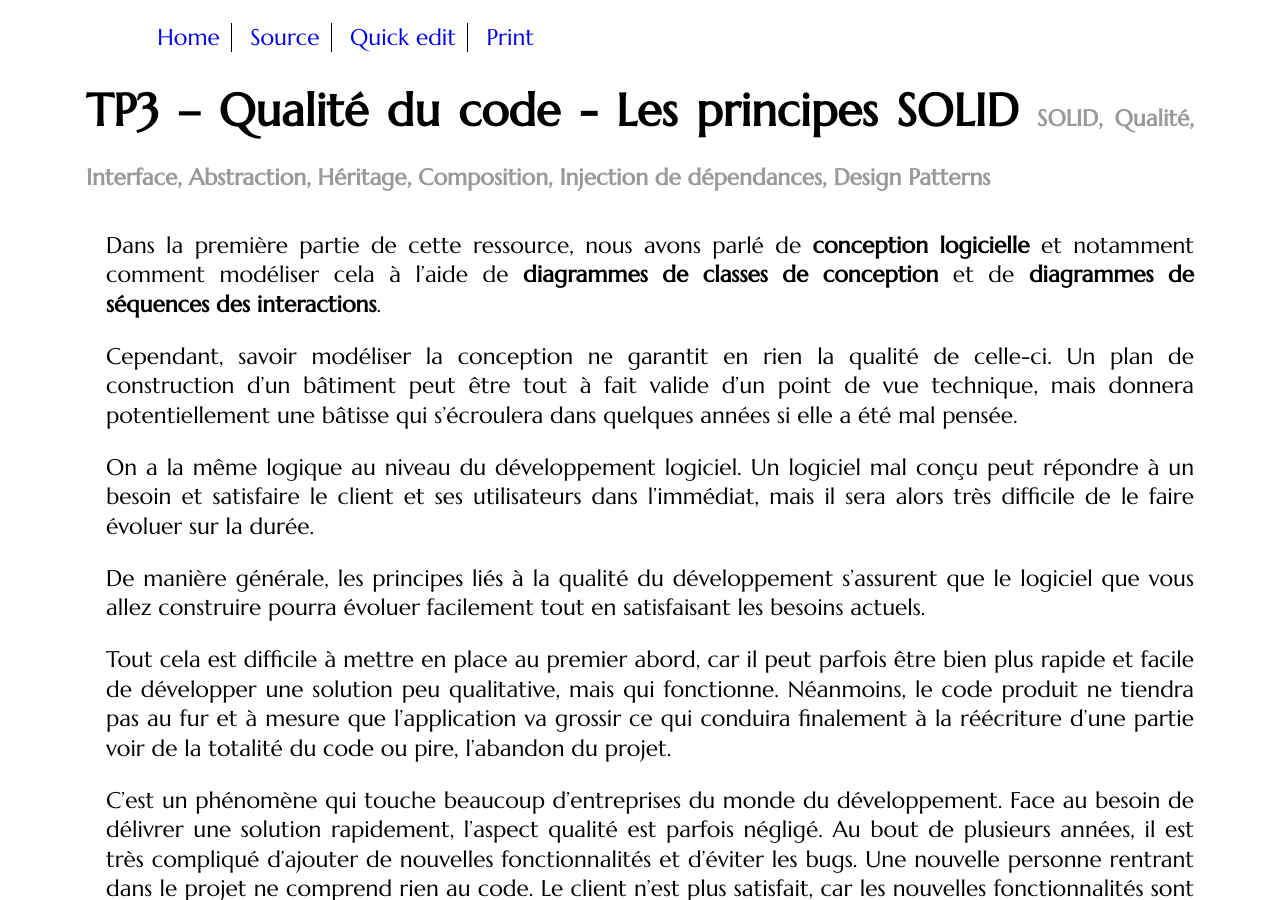
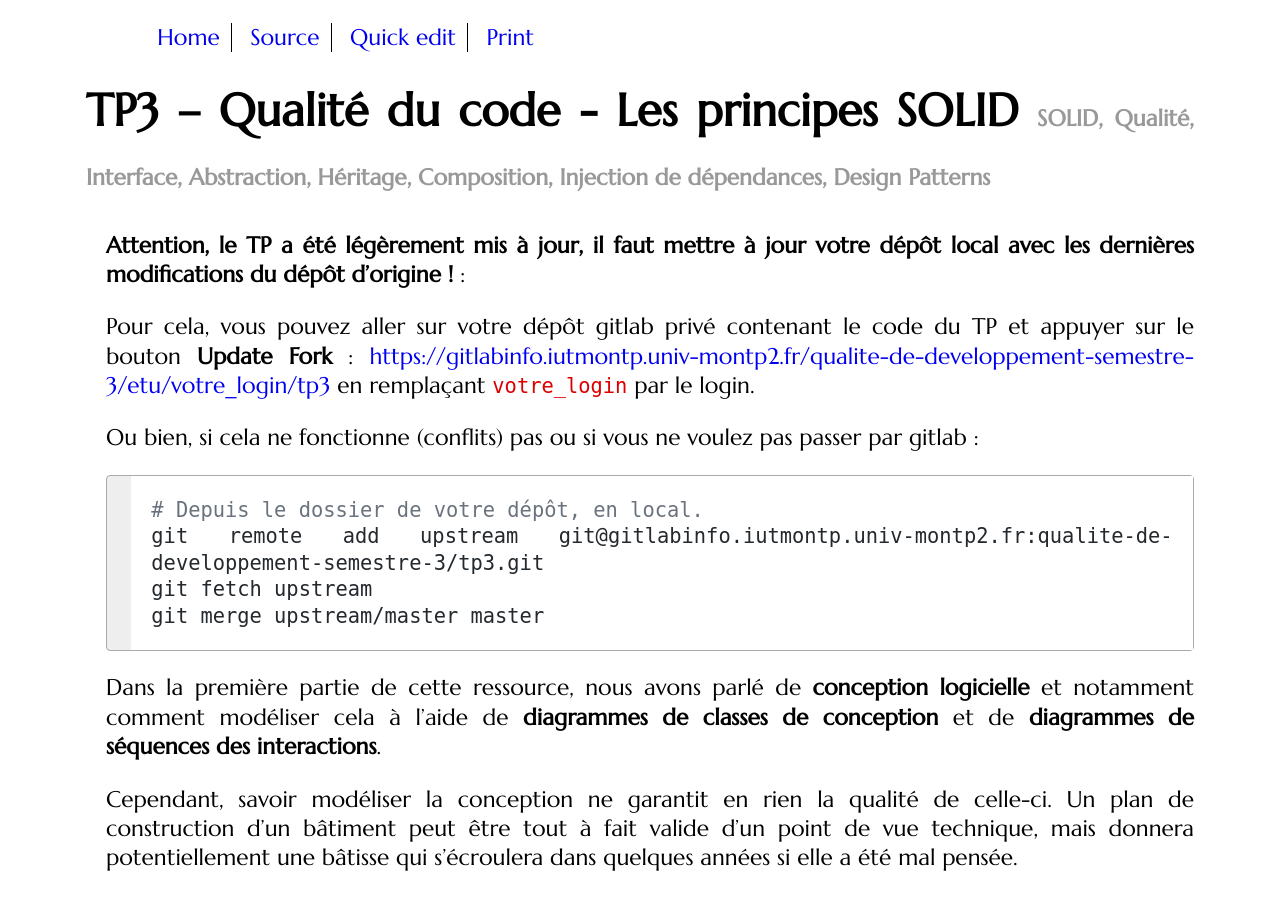
Before and after one commit to mgasquet/R304-QualiteDeveloppement, a Jekyll site: the page built from tutorials/tutorial3.md, in a window 1280 px wide and 900 px high. Built offline with Jekyll 4.4.1, drawn with Linux system fonts in a browser that asks for light colours; some web fonts are replaced.

Commit message:
Ajout informations mises à jour TP3

````diff
--- a/tutorials/tutorial3.md
+++ b/tutorials/tutorial3.md
@@ -4,6 +4,19 @@ subtitle: SOLID, Qualité, Interface, Abstraction, Héritage, Composition, Injec
 layout: tutorial
 lang: fr
 ---
+
+**Attention, le TP a été légèrement mis à jour, il faut mettre à jour votre dépôt local avec les dernières modifications du dépôt d'origine !** :
+
+Pour cela, vous pouvez aller sur votre dépôt gitlab privé contenant le code du TP et appuyer sur le bouton **Update Fork** : [https://gitlabinfo.iutmontp.univ-montp2.fr/qualite-de-developpement-semestre-3/etu/votre_login/tp3](https://gitlabinfo.iutmontp.univ-montp2.fr/qualite-de-developpement-semestre-3/etu/votre_login/tp3) en remplaçant `votre_login` par le login.
+
+Ou bien, si cela ne fonctionne (conflits) pas ou si vous ne voulez pas passer par gitlab :
+
+```bash
+# Depuis le dossier de votre dépôt, en local.
+git remote add upstream git@gitlabinfo.iutmontp.univ-montp2.fr:qualite-de-developpement-semestre-3/tp3.git
+git fetch upstream
+git merge upstream/master master
+```
 
 Dans la première partie de cette ressource, nous avons parlé de **conception logicielle** et notamment comment modéliser cela à l'aide de **diagrammes de classes de conception** et de **diagrammes de séquences des interactions**.
 
````
